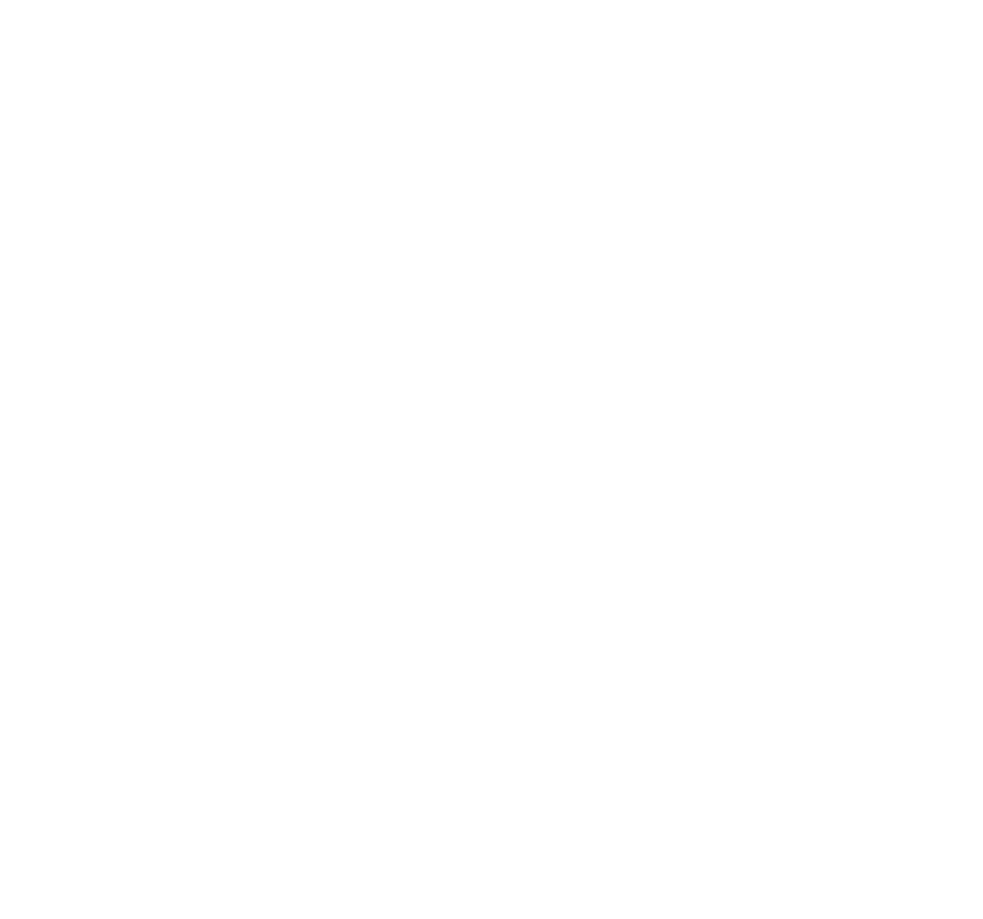
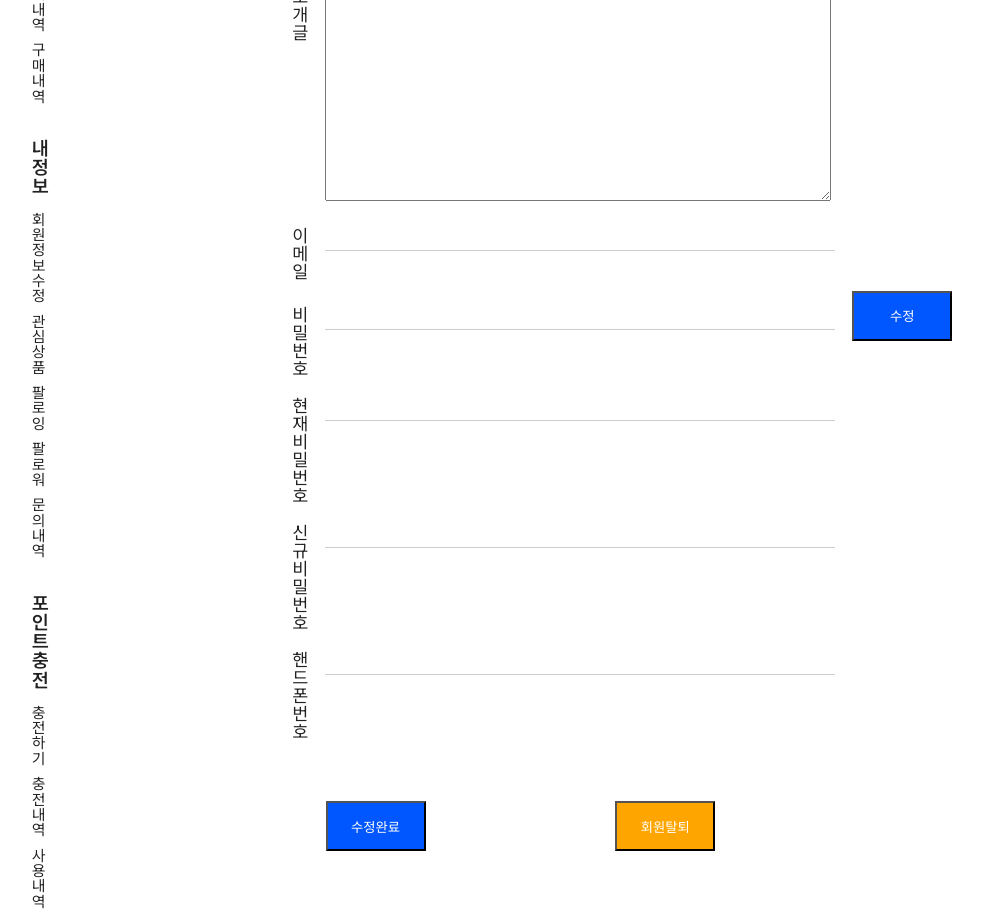
Before and after one commit to TeamFunxtion/fx-frontend, a Next.js app: page /shop/update in a window 1280 px wide. Before the commit this address had no page. Shown: the part 700-1619 px from the top of the page, without its empty margins (238-1221 px from the left). Before the commit the page ends 801 px from the top, so only its background shows below. Built offline with nearby package versions, Linux system fonts and the light colour scheme.

Commit message:
[#6] Feat : 내정보수정 퍼블리싱

```diff
--- a/src/app/(auth)/auth/join/page.tsx
+++ b/src/app/(auth)/auth/join/page.tsx
@@ -1,6 +1,6 @@
 export default function JoinPage() {
 	return (
-		<div>
+		<div >
 			<h1>Join</h1>
 		</div>
 	)
--- /dev/null
+++ b/src/app/(shop)/shop/update/page.module.css
@@ -0,0 +1,53 @@
+.updateButton {
+    color: white;
+    height: 50px;
+    background-color: var(--primary-color) !important;
+    width: 100px;
+  }
+.buttondiv{
+    display: flex;
+    justify-content: space-around;
+    padding: 50px 50px 50px 50px;
+
+}
+
+.input{
+
+    align-items: center;
+    margin: 7px;
+    justify-content: flex-start;
+    width: 500px;
+    border:none;
+    border-bottom: solid 1px #ccc;
+    padding: 5px;
+
+}
+.inputTextarea{
+    flex-direction: column;
+    align-items: center;
+    margin: 7px;
+    justify-content: center;
+    width: 50%;
+    Vertical-align: top;
+    width: 500px;
+    height: 200px;
+}
+
+.outButton{
+    background-color: orange;
+    color: white;
+    width: 100px;
+}
+.form{
+    text-align : left;
+
+    Vertical-align: top;
+    margin-left: 15%;
+    border-collapse: separate;
+    border-spacing: 10px 10px;
+}
+.image{
+    width: 100px;
+    height: 100px;
+    padding-left: 450px;
+}
--- /dev/null
+++ b/src/app/(shop)/shop/update/page.tsx
@@ -0,0 +1,80 @@
+import styles from "./page.module.css"
+
+export default function Update(){
+    return(
+        <div>
+            <h3>회원정보 수정</h3>
+            <a><img className={styles.image} src="https://image.kmib.co.kr/online_image/2023/0217/2023021610191969585_1676510359_0017971537.jpg" alt="" /></a>
+            <table className={styles.form}>
+
+        <tbody>
+          <tr>
+            <td>닉네임</td>
+            <td><input className={styles.input} type="text"/></td>
+          </tr>
+          <tr>
+            <td>소개글</td>
+            <td> <textarea className={styles.inputTextarea}></textarea></td>
+          </tr>
+          <tr>
+            <td>이메일</td>
+            <td><input className={styles.input} type="text" /></td>
+          </tr>
+          <tr>
+            <td>비밀번호</td>
+            <td><input className={styles.input} type="text"/></td>
+            <td><button className={styles.updateButton}>수정</button></td>
+          </tr>
+          <tr>
+            <td>현재비밀번호</td>
+            <td><input className={styles.input} type="text"/></td>
+          </tr>
+          <tr>
+            <td>신규비밀번호</td>
+            <td><input className={styles.input} type="text"/></td>
+          </tr>
+          <tr>
+            <td>핸드폰번호</td>
+            <td><input className={styles.input} type="text"/></td>
+          </tr>
+        </tbody>
+      </table>
+      <div className={styles.buttondiv}>
+                        <button className={styles.updateButton}>수정완료</button>
+                        <button className={styles.outButton}>회원탈퇴</button>
+             </div>
+            {/*<div className={styles.form}>
+                    <div>
+                        <input type="image" placeholder="이미지를 올려주세요"/>
+                    </div>
+                    <div>
+                        닉네임<input className={styles.input} type="text"/>
+                    </div>
+                    <div>
+                        소개글 <textarea className={styles.inputTextarea}></textarea>
+                    </div>
+                    <div>
+                        이메일 <input className={styles.input} type="text" />
+                    </div>
+                    <div>
+                        비밀번호 <input className={styles.input} type="password" />
+                        <button className={styles.updateButton}>수정</button>
+                    </div>
+                    <div>
+                        현재비밀번호 <input className={styles.input} type="password" />
+                    </div>
+                    <div>
+                        신규비밀번호 <input className={styles.input} type="password" />
+                    </div>
+                    <div>
+                        핸드폰번호 <input className={styles.input} type="text" />
+                    </div>
+            </div>
+                    <div className={styles.buttondiv}>
+                        <button className={styles.updateButton}>수정완료</button>
+                        <button className={styles.outButton}>회원탈퇴</button>
+             </div>*/}
+
+        </div>
+    )
+}
--- a/src/components/shop/shop-menubar.tsx
+++ b/src/components/shop/shop-menubar.tsx
@@ -16,7 +16,7 @@
 
 			<ul className={styles.listContainer}>
 				<h3 className={styles.listTitle}>내 정보</h3>
-				<li><Link href="/shop">회원정보 수정</Link></li>
+				<li><Link href="/shop/update">회원정보 수정</Link></li>
 				<li><Link href="/shop">관심 상품</Link></li>
 				<li><Link href="/shop">팔로잉</Link></li>
 				<li><Link href="/shop">팔로워</Link></li>
```
